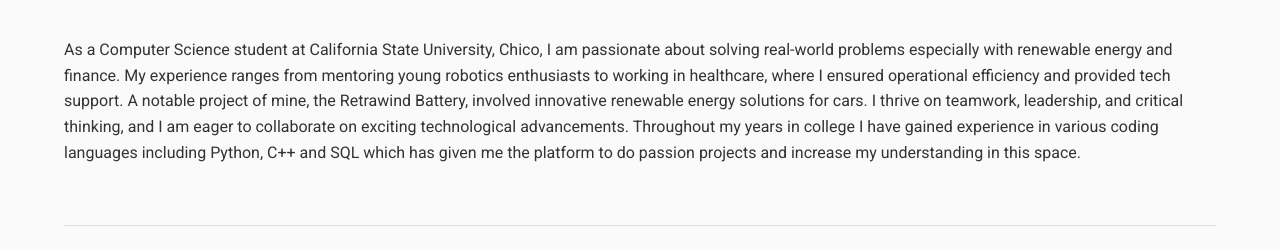
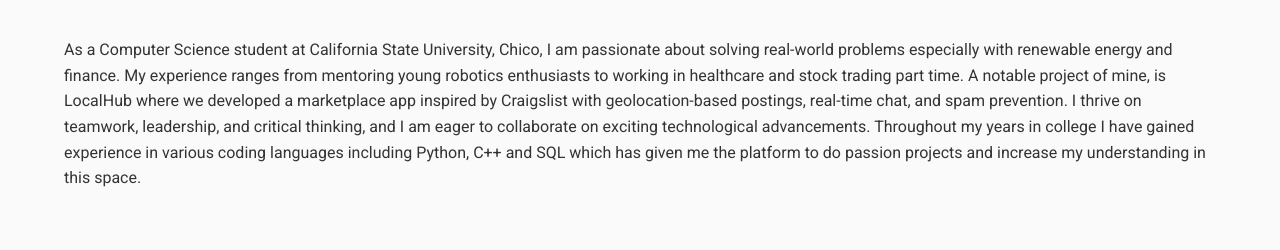
Before and after one commit to issac3433/issac3433.github.io, a plain HTML site: page index.html in a window 1280 px wide. Shown: the part 550-800 px from the top of the page. Drawn offline with nearby package versions, Linux system fonts and the light colour scheme; a small style sheet from the web is missing.

Commit message:
About Me

```diff
--- a/index.html
+++ b/index.html
@@ -264,11 +264,15 @@
     <!-- About Section -->
     <section id="about" data-aos="fade-up">
       <h2 class="section-title">About Me</h2>
-      <p>As a Computer Science student at California State University, Chico,
-        I am passionate about solving real-world problems especially with renewable energy and finance.
-         My experience ranges from mentoring young robotics enthusiasts to working in healthcare,
-         where I ensured operational efficiency and provided tech support. A notable project of mine, the Retrawind Battery, involved innovative renewable energy solutions for cars. I thrive on teamwork, leadership, and critical thinking, and I am eager to collaborate on exciting technological advancements.
-        Throughout my years in college I have gained experience in various coding languages including Python, C++ and SQL which has given me the platform to do passion projects and increase my understanding in this space. </p>
+      <p> As a Computer Science student at California State University, Chico,
+          I am passionate about solving real-world problems especially with renewable energy and finance.
+          My experience ranges from mentoring young robotics enthusiasts to working in healthcare and stock trading
+          part time. A notable project of mine, is LocalHub where we developed a marketplace app inspired by Craigslist
+          with geolocation-based postings, real-time chat, and spam prevention. I thrive on teamwork,
+          leadership, and critical thinking, and I am eager to collaborate on exciting technological
+          advancements. Throughout my years in college I have gained experience in various coding languages
+          including Python, C++ and SQL which has given me the platform to do passion projects and
+          increase my understanding in this space. </p>
     </section>
 
     <!-- Education Section -->
```
